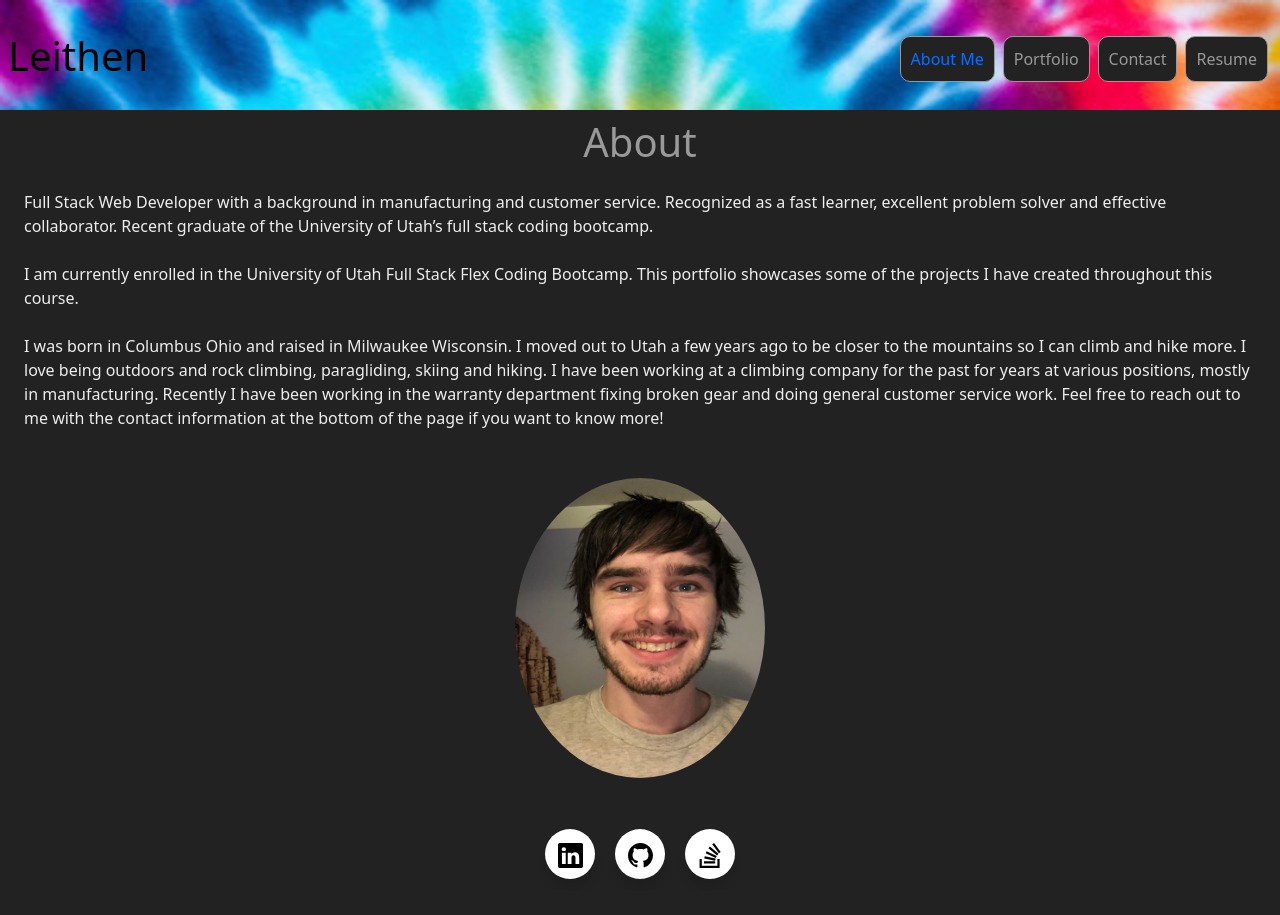
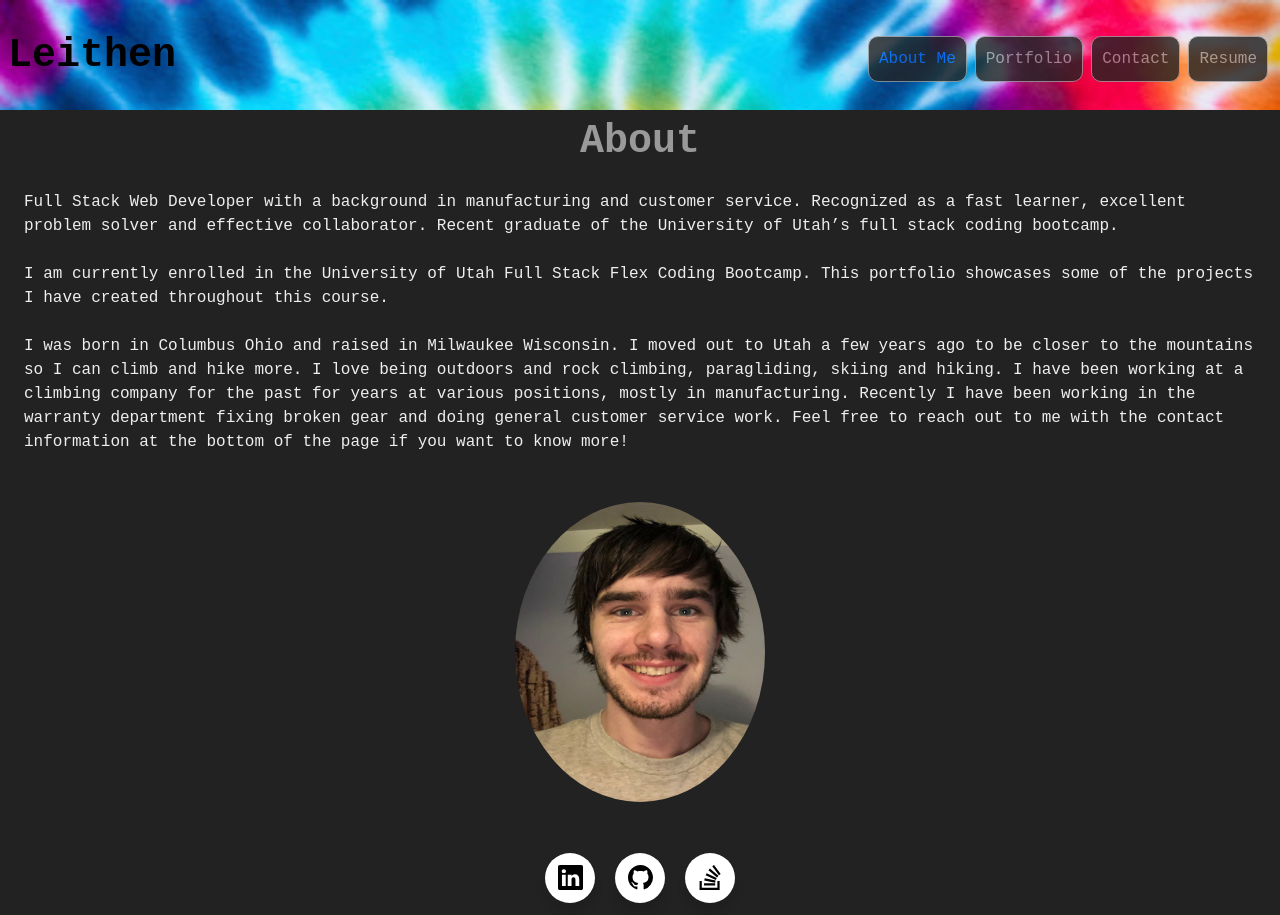
Before and after one commit to Thenlie/portfolio, a React (Create React App) app: page / in a window 1280 px wide. Before the commit the page ends 891 px from the top, so only its background shows below. Built offline with nearby package versions, Linux system fonts and the light colour scheme.

Commit message:
Added some opactiy to nav buttons

```diff
--- a/src/App.css
+++ b/src/App.css
@@ -12,6 +12,7 @@ html {
 body {
     background-color: var(--bg-color)!important;
     color: var(--lightest-color)!important;
+    font-family: 'Courier New', monospace!important;
 }
 
 header {
@@ -20,10 +21,12 @@ header {
 
 header h1 {
     color: black;
+    font-weight:600;
 }
 
 main h1 {
     color: var(--light-color)!important;
+    font-weight:600;
 }
 
 
@@ -185,6 +188,7 @@ footer {
 
 .nav-btn {
     background: var(--bg-color);
+    opacity: 0.8;
     color: var(--light-color);
     border: 1px solid var(--light-color);
     border-radius: 10px;
```
